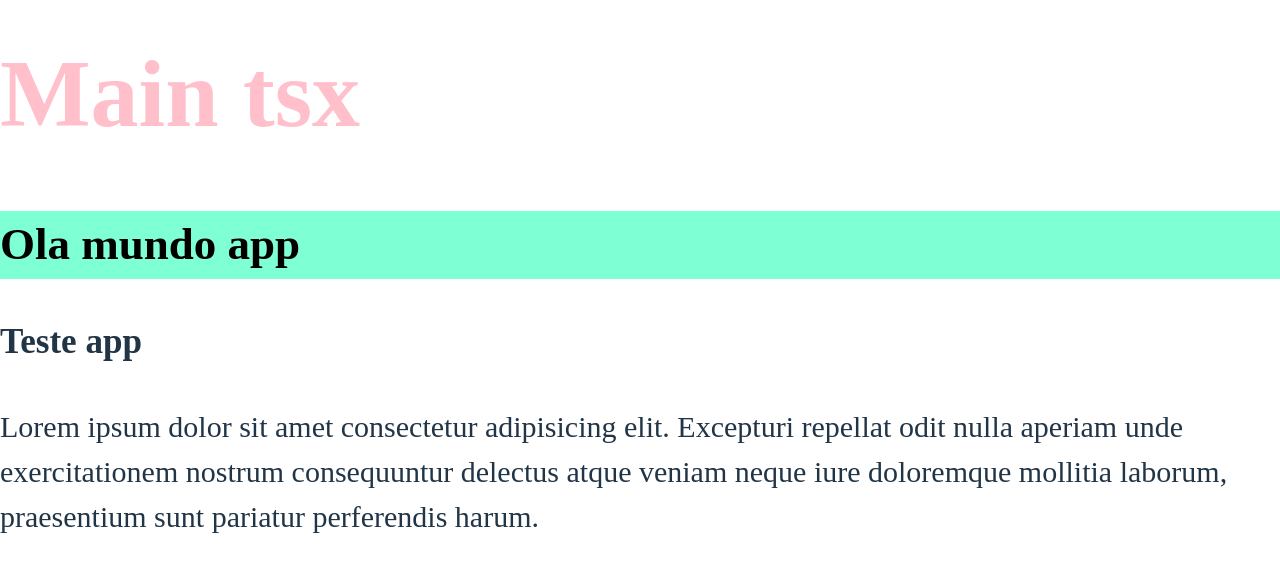
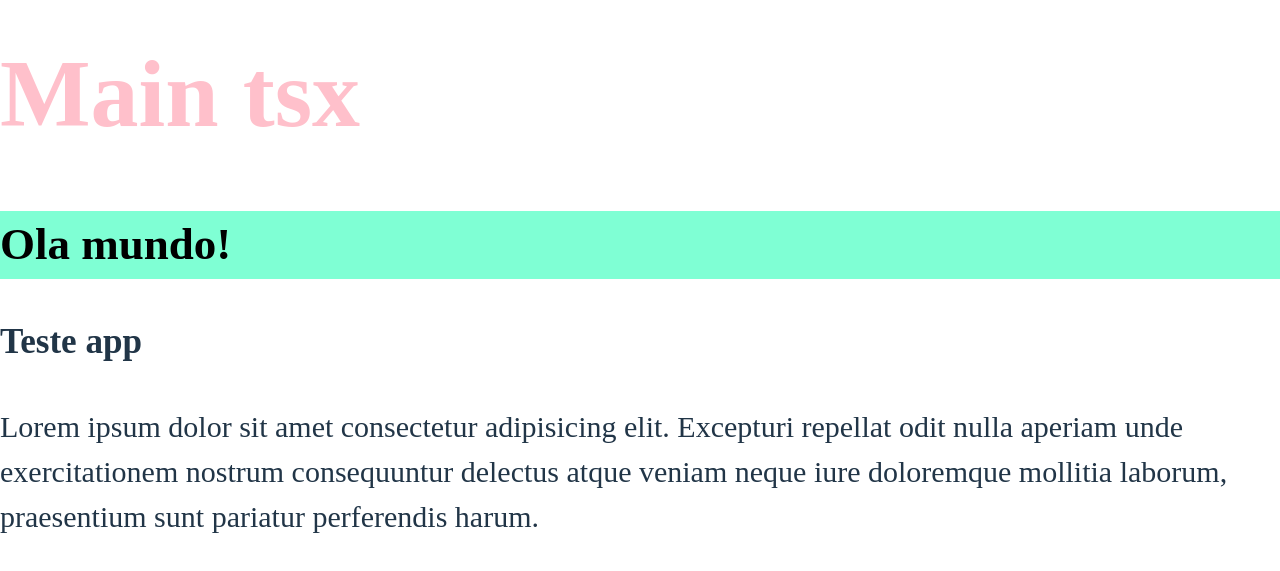
Before and after one commit to juniorsolo/chronos-pomodoro, a React (Vite) app: page / in a window 1280 px wide. Shown: the part 127-698 px from the top of the page. Built offline with nearby package versions, Linux system fonts and the light colour scheme.

Commit message:
set paramters for heading component.

```diff
--- a/src/App.tsx
+++ b/src/App.tsx
@@ -8,7 +8,7 @@ function App(){
     console.log('strict mode');
     return (
     <>
-        <Heading/>
+        <Heading attr={123} attr2='teste'>Ola mundo!</Heading>
         <h3>Teste app </h3>
         <p>Lorem ipsum dolor sit amet consectetur adipisicing elit. Excepturi repellat odit nulla aperiam unde exercitationem nostrum consequuntur delectus atque veniam neque iure doloremque mollitia laborum, praesentium sunt pariatur perferendis harum.</p>
     </>
--- a/src/components/Heading.tsx
+++ b/src/components/Heading.tsx
@@ -1,5 +1,6 @@
 import styles from './Heading.module.css';
 
-export function Heading(){
-    return   <h2 className={`${styles.black} ${styles.heading}`}>Ola mundo app</h2>
+export function Heading(props){
+    console.log(props);
+    return   <h2 className={`${styles.black} ${styles.heading}`}>{props.children}</h2>
 }
```
